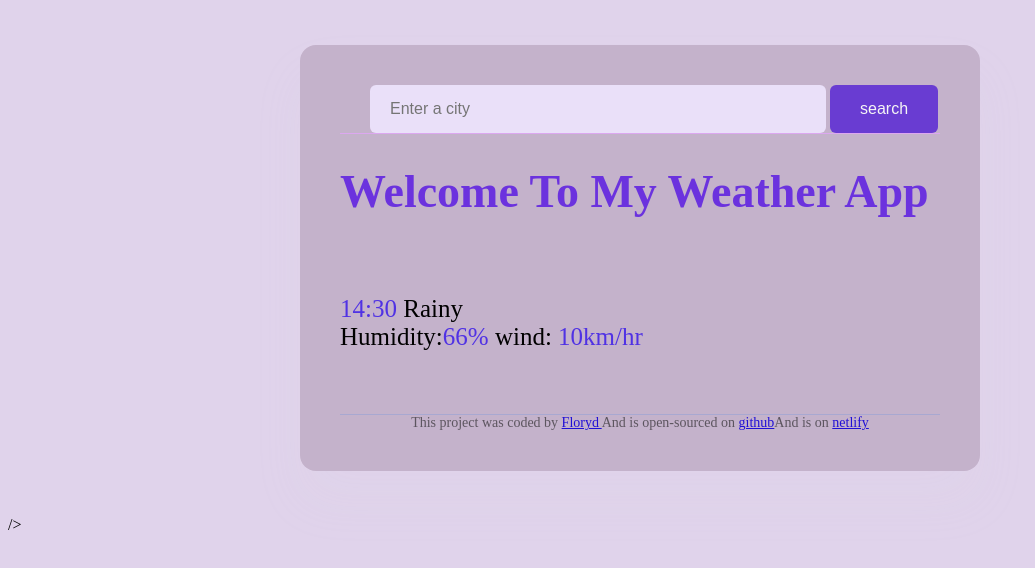
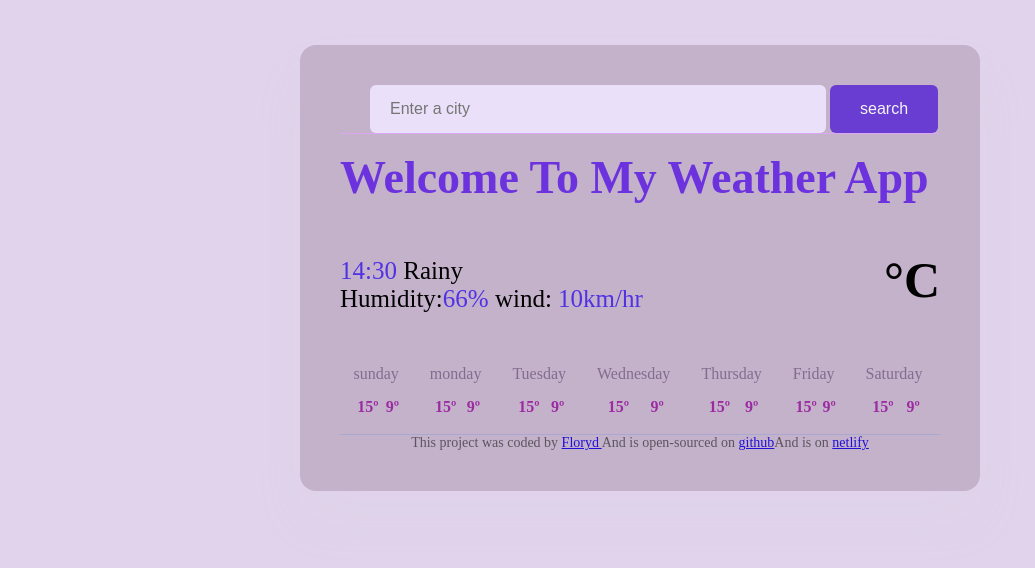
Before and after one commit to Lindacodes01/weather--app-week-7, a plain HTML site: page index.html in a window 1280 px wide. Shown: the whole page, without its empty margins (0-1035 px from the left). Drawn offline with nearby package versions, Linux system fonts and the light colour scheme; no server answers.

Commit message:
Added some code for weather forecasting

```diff
--- a/index.html
+++ b/index.html
@@ -24,8 +24,13 @@
     </span><br />
    Humidity:<span id ="humidity">66</span><span id = "percentage">% </span> wind: <span id = "wind">10</span><span id ="speed">km/hr</span>
    </p></div>
-   <span class = "temperature" id="temperature"></span>
+   <div class = "citytemp" id ="city-temp">
+   <div class = "temperature" id="temperature" ></div>
+   <div class = "degree" id="degree">°C</div>
    </div>
+   </div>
+   <div class = "weather-forecast" id="forecast"></div>
+
   <br />
 
         <footer> This project was coded by
@@ -33,6 +38,6 @@
             <a href = "https://github.com/Lindacodes01/hosting/watchers" target ="_blank"> github</a>And is on <a href = "https://flosweatherapp.netlify.app" target="_blank">netlify</a>
         </footer>
     </div>
-    <script src = "src/index.js"></script>/>
+    <script src = "src/index.js"></script>
 </body>
 </html>
--- a/src/index.js
+++ b/src/index.js
@@ -30,8 +30,6 @@ searchCity(searchInput.value);
 }
 let searchFormElement = document.querySelector("#my-form");
 searchFormElement.addEventListener("submit", changeContent);
-
-searchCity("Kampala");
 function formatDate(date){
 	let minutes = date.getMinutes();
 	let hours = date.getHours()
@@ -39,3 +37,27 @@ function formatDate(date){
 	let today = days[date.getDate()];
 	return `${today}, ${hours}:${minutes}`;
 }
+function displayWeather(){
+let forecastElement = document.querySelector("#forecast");
+let forecastdays = ['sunday', 'monday','Tuesday','Wednesday','Thursday', 'Friday', 'Saturday'];
+let forecastHtml = " ";
+forecastdays.forEach(function(day){
+forecastHtml = forecastHtml + `
+	 <span class="weather-forecast-day">
+        <span class="weather-forecast-date">${day}</span>
+        <span class="weather-forecast-icon">️</span>
+        <div class="weather-forecast-temperatures">
+          <div class="weather-forecast-temperature">
+            <strong>15º</strong>
+          </div>
+          <div class="weather-forecast-temperature">
+            <strong>9º</strong>
+          </div>
+        </div>
+      </span>`;
+
+});
+forecastElement.innerHTML=forecastHtml;
+		}
+				searchCity("Kampala");
+			displayWeather();
--- a/src/style.css
+++ b/src/style.css
@@ -17,25 +17,6 @@ a{
   padding: 0 0 30 0;
   box-shadow: #a8a8d1;
 }
-.Welcome{
-  font-weight: bold;
-  color:#6b32de;
-  font-size: 23px;
-  font-weight: 400;
-}
-.application-data{
-  display:flex;
-  justify-content: space-between;
-}
-.city-details{
-  padding: 20px 0;
-  font-weight: 500;
-  font-size: 25px;
-}
-.city{
-  font-weight: 500;
-  font-size:20px;
-}
 .search-form-input {
   background-color: #eae0f9;
   border: none;
@@ -54,18 +35,26 @@ a{
   border-radius: 6px;
 
 }
-.temperature {
-  font-size: 50px;
+.Welcome{
+  font-weight: bold;
+  color:#6b32de;
+  font-size: 23px;
+  font-weight: 400;
+  line-height: 25px;
+}
+.application-data{
   display:flex;
-  font-weight: bold;
-  margin-left: 30px;
+  justify-content: space-between;
 }
-footer{
-  border-top: 1px solid #a8a8d1;
-  font-size: 14px;
-  text-align: center;
-  padding: 30 0 0 0;
-  color: rgba(24, 23, 23, 0.6);
+.city-details{
+ padding: 10px 0;
+  font-weight: 500;
+  font-size: 25px;
+}
+.city{
+  font-weight: 500;
+  font-size:20px;
+  line-height: 10px;
 }
 #time{
   color:#5032e4;
@@ -82,3 +71,40 @@ footer{
 #percentage{
   color:#5032e4;
 }
+#city-temp{
+   font-size: 50px;
+  display:flex;
+  font-weight: bold;
+  margin-top: 30px;
+}
+.weather-forecast{
+  display :flex;
+  justify-content: space-around;
+}
+.weather-forecast-date {
+  text-align: center;
+  color: rgba(29, 5, 53, 0.4);
+  font-size: 16px;
+  line-height: 20px;
+  margin-bottom: 10px;
+
+}
+
+.weather-forecast-icon {
+  font-size: 35px;
+  text-align: center;
+}
+.weather-forecast-temperatures {
+  text-align: center;
+  color: #9b2ba1;
+  margin-top: 10px;
+  display: flex;
+  justify-content: space-around;
+}
+footer{
+  border-top: 1px solid #a8a8d1;
+  font-size: 14px;
+  text-align: center;
+  padding: 30 0 0 0;
+  color: rgba(24, 23, 23, 0.6);
+}
```
